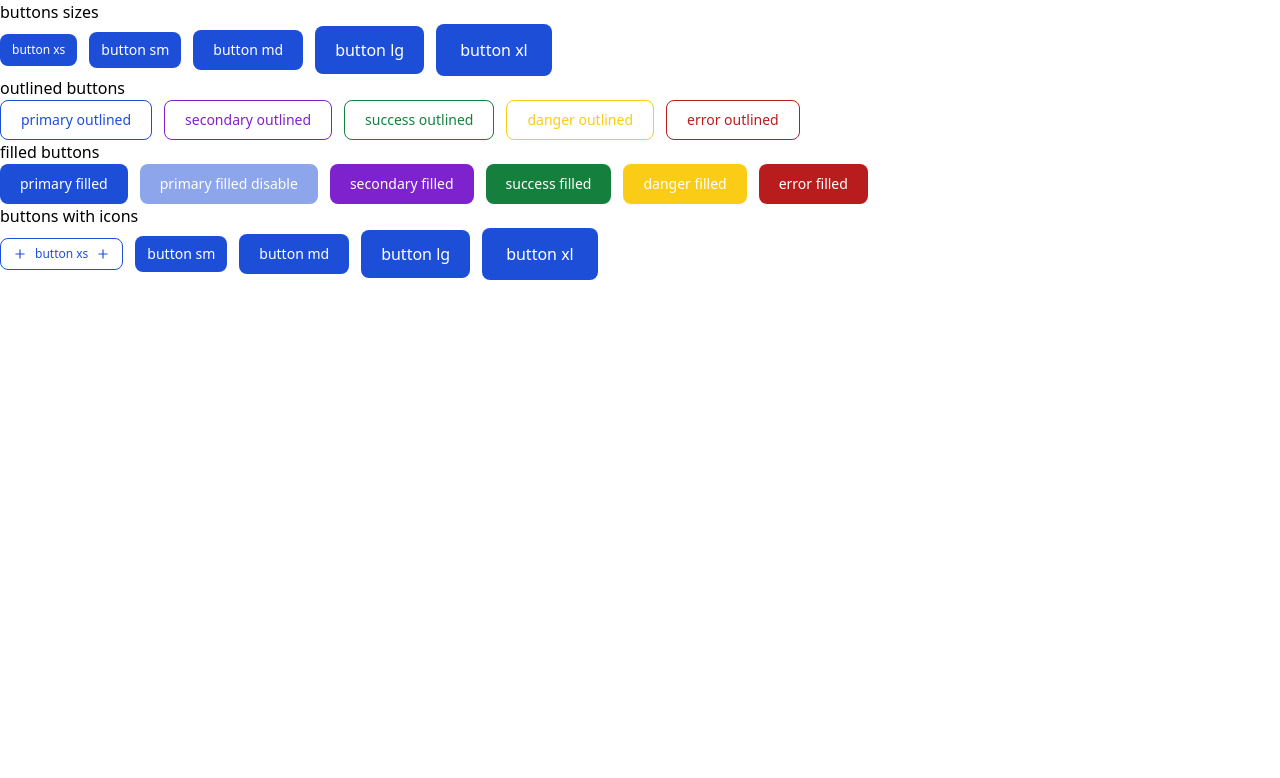
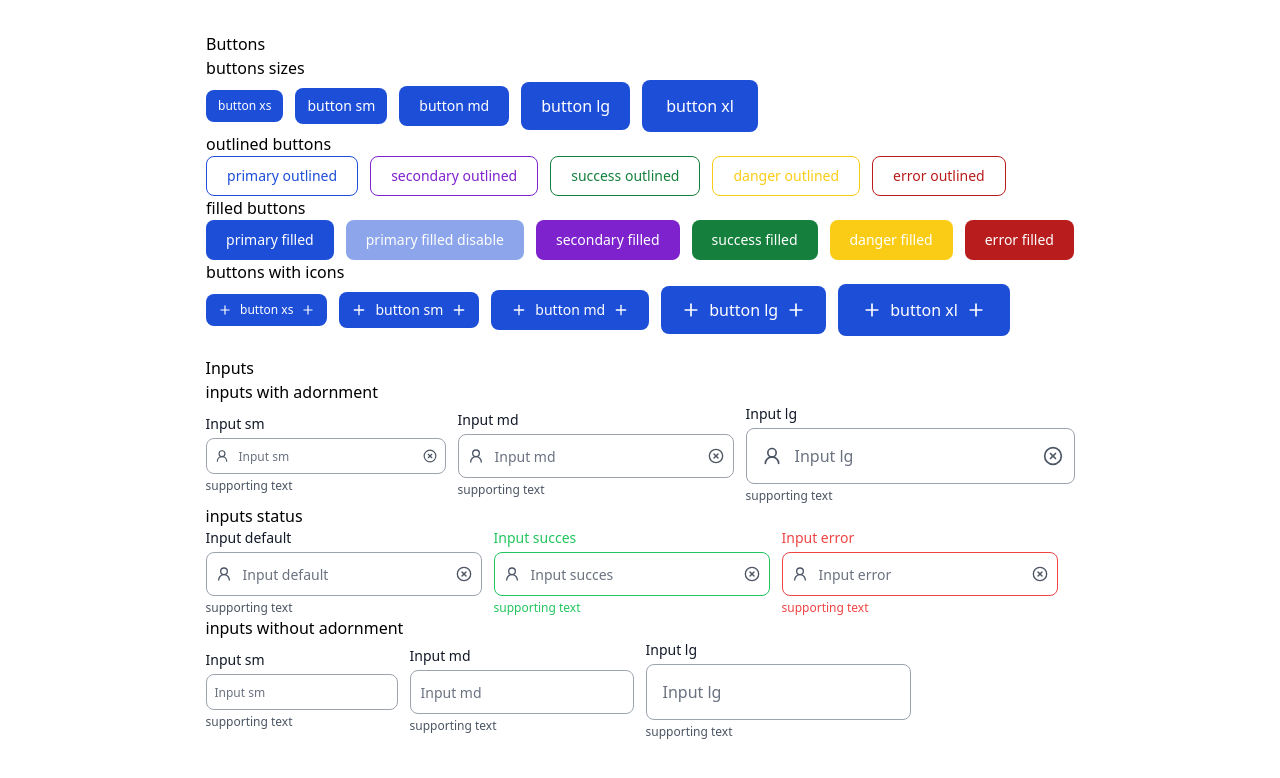
Before and after one commit to wilbernp/react-tailwind-components, a React (Vite) app: page / in a window 1280 px wide. Shown: the top 778 px of the page. Built offline with nearby package versions, Linux system fonts and the light colour scheme.

Commit message:
add icons from lucide-react library

```diff
--- a/src/App.tsx
+++ b/src/App.tsx
@@ -1,6 +1,11 @@
 import RenderButtons from './pages/RenderButtons';
+import RenderInputs from './pages/RenderInputs';
 
 export default function App() {
-  // return <RenderInputs />;
-  return <RenderButtons />;
+  return (
+    <div className="flex flex-col items-center gap-5 px-14 py-8">
+      <RenderButtons />
+      <RenderInputs />
+    </div>
+  );
 }
--- a/src/components/IconButton/IconButton.tsx
+++ b/src/components/IconButton/IconButton.tsx
@@ -5,7 +5,7 @@ type IconButtonProps = React.HTMLAttributes<HTMLButtonElement> & {
   size?: 'sm' | 'md' | 'lg';
 };
 const iconButtonVariants = cva(
-  'flex items-center justify-center rounded-full hover:bg-gray-400',
+  'flex items-center text-gray-600 justify-center rounded-full hover:bg-gray-200',
   {
     defaultVariants: {
       size: 'md',
@@ -13,8 +13,8 @@ const iconButtonVariants = cva(
     variants: {
       size: {
         sm: 'h-6 w-6',
-        md: 'h-7 w-7 p-1',
-        lg: 'h-10 w-10 p-2',
+        md: 'h-7 w-7',
+        lg: 'h-9 w-9',
       },
     },
   },
--- a/src/components/Input/InputAdornment.tsx
+++ b/src/components/Input/InputAdornment.tsx
@@ -7,11 +7,11 @@ type InputAdornamentPositions = 'left' | 'right';
 
 interface InputAdornmentProps {
   position?: InputAdornamentPositions;
-  children?: React.ReactElement;
+  children?: React.ReactNode;
 }
 
 const inputAdornmentVariants = cva(
-  'absolute flex justify-center items-center inset-y-0 my-auto cursor-text',
+  'absolute flex justify-center items-center text-gray-600 inset-y-0 my-auto cursor-text',
   {
     defaultVariants: {
       size: 'md',
@@ -25,7 +25,7 @@ const inputAdornmentVariants = cva(
       size: {
         sm: ' h-6 w-6',
         md: 'h-7 w-7',
-        lg: 'h-10 w-10',
+        lg: 'h-9 w-9',
       },
     },
   },
--- a/src/components/Input/InputBase.tsx
+++ b/src/components/Input/InputBase.tsx
@@ -4,7 +4,7 @@ import { cn } from '@/utils';
 import { IInputSizes, IInputStatus } from '@/types';
 
 const inputVariants = cva(
-  'border outline-none hover:border-gray-700 text-sm rounded-lg block focus:ring-1',
+  'border outline-none text-gray-900 placeholder-gray-500 hover:border-gray-700 text-sm rounded-lg block focus:ring-1',
   {
     variants: {
       size: {
@@ -13,12 +13,11 @@ const inputVariants = cva(
         lg: 'px-4 sm:text-base h-14',
       },
       status: {
-        default:
-          'border-gray-400 text-gray-900 focus:ring-blue-500 focus:border-blue-500',
+        default: 'border-gray-400 focus:ring-blue-500 focus:border-blue-500',
         error:
-          'border-red-500 text-red-500 focus:ring-red-500 focus:border-red-500',
+          'border-red-500 caret-red-500 focus:ring-red-500 focus:border-red-500',
         succes:
-          'border-green-500 text-green-500 focus:ring-green-500 focus:border-green-500',
+          'border-green-500 caret-green-500 focus:ring-green-500 focus:border-green-500',
       },
       paddingLeft: {
         sm: 'pl-8',
--- a/src/components/Input/InputForm.tsx
+++ b/src/components/Input/InputForm.tsx
@@ -13,8 +13,8 @@ type InputFormProps = Omit<
   size?: IInputSizes;
   status?: IInputStatus;
   fullWidth?: boolean;
-  leftAdornment?: React.ReactElement;
-  rightAdornment?: React.ReactElement;
+  leftAdornment?: React.ReactNode;
+  rightAdornment?: React.ReactNode;
   label?: string;
   supportingText?: string;
 };
@@ -24,7 +24,7 @@ const InputForm = React.forwardRef<HTMLInputElement, InputFormProps>(
     {
       className,
       size = 'md',
-      status = 'default',
+      status,
       fullWidth,
       leftAdornment,
       rightAdornment,
@@ -39,17 +39,22 @@ const InputForm = React.forwardRef<HTMLInputElement, InputFormProps>(
     return (
       <InputProvider size={size}>
         <div>
-          {label && <InputLabel htmlFor={id}>{label}</InputLabel>}
+          {label && (
+            <InputLabel status={status} htmlFor={id}>
+              {label}
+            </InputLabel>
+          )}
           <div className={inputContainerClasses}>
             {leftAdornment}
             <InputBase
-              paddingLeft={leftAdornment && size}
-              paddingRight={rightAdornment && size}
               {...restProps}
               ref={ref}
+              className={cn(className)}
               size={size}
-              className={cn(className)}
+              status={status}
               fullWidth
+              paddingLeft={leftAdornment ? size : null}
+              paddingRight={rightAdornment ? size : null}
             />
             {rightAdornment}
           </div>
--- a/src/components/Input/InputSupportingText.tsx
+++ b/src/components/Input/InputSupportingText.tsx
@@ -5,7 +5,7 @@ import { IInputStatus } from '@/types';
 const inputSupportingTextVariants = cva('text-xs block h-4 mt-1', {
   variants: {
     status: {
-      default: 'text-gray-900',
+      default: 'text-gray-600',
       error: 'text-red-500',
       succes: 'text-green-500',
     },
--- a/src/pages/RenderButtons.tsx
+++ b/src/pages/RenderButtons.tsx
@@ -4,6 +4,7 @@ import { Plus } from 'lucide-react';
 export default function RenderButtons() {
   return (
     <div>
+      <h2>Buttons</h2>
       <h3>buttons sizes</h3>
       <div className="flex items-center gap-3">
         <Button size="xs">button xs</Button>
@@ -40,17 +41,39 @@ export default function RenderButtons() {
       <h3>buttons with icons</h3>
       <div className="flex items-center gap-3">
         <Button
-          variant="outlined"
           leftIcon={<Plus className="h-3.5 w-3.5" />}
           rightIcon={<Plus className="h-3.5 w-3.5" />}
           size="xs"
         >
           button xs
         </Button>
-        <Button size="sm">button sm</Button>
-        <Button>button md</Button>
-        <Button size="lg">button lg</Button>
-        <Button size="xl">button xl</Button>
+        <Button
+          leftIcon={<Plus className="h-4 w-4" />}
+          rightIcon={<Plus className="h-4 w-4" />}
+          size="sm"
+        >
+          button sm
+        </Button>
+        <Button
+          leftIcon={<Plus className="h-4 w-4" />}
+          rightIcon={<Plus className="h-4 w-4" />}
+        >
+          button md
+        </Button>
+        <Button
+          leftIcon={<Plus className="h-5 w-5" />}
+          rightIcon={<Plus className="h-5 w-5" />}
+          size="lg"
+        >
+          button lg
+        </Button>
+        <Button
+          leftIcon={<Plus className="h-5 w-5" />}
+          rightIcon={<Plus className="h-5 w-5" />}
+          size="xl"
+        >
+          button xl
+        </Button>
       </div>
     </div>
   );
--- a/src/pages/RenderInputs.tsx
+++ b/src/pages/RenderInputs.tsx
@@ -1,27 +1,28 @@
 import { IconButton } from '@/components/IconButton';
 import { InputAdornment, InputForm } from '@/components/Input';
+import { User2, XCircle } from 'lucide-react';
 
 export default function RenderInputs() {
   return (
     <div>
-      <h3>inputs with button icon</h3>
+      <h2>Inputs</h2>
+      <h3>inputs with adornment</h3>
+      <div className="flex items-center gap-3">
         <InputForm
-        label="Input lg"
+          label="Input sm"
+          placeholder="Input sm"
           supportingText="supporting text"
-        id="input-lg"
-        placeholder="Input lg"
-        size="lg"
+          id="input-sm"
+          size="sm"
           leftAdornment={
             <InputAdornment position="left">
-            <IconButton size="lg">
-              <div className="h-6 w-6 rounded-full bg-gray-700"></div>
-            </IconButton>
+              <User2 className="h-3.5 w-3.5" />
             </InputAdornment>
           }
           rightAdornment={
             <InputAdornment>
-            <IconButton size="lg">
-              <div className="h-6 w-6 rounded-full bg-gray-700"></div>
+              <IconButton size="sm">
+                <XCircle className="h-3.5 w-3.5" />
               </IconButton>
             </InputAdornment>
           }
@@ -29,90 +30,129 @@ export default function RenderInputs() {
         <InputForm
           fullWidth
           label="Input md"
+          supportingText="supporting text"
+          placeholder="Input md"
           id="input-md"
-        placeholder="Input md"
           leftAdornment={
             <InputAdornment position="left">
-            <IconButton>
-              <div className="h-4 w-4 rounded-full bg-gray-700"></div>
-            </IconButton>
+              <User2 className="h-4 w-4" />
             </InputAdornment>
           }
           rightAdornment={
             <InputAdornment>
               <IconButton>
-              <div className="h-4 w-4 rounded-full bg-gray-700"></div>
+                <XCircle className="h-4 w-4" />
               </IconButton>
             </InputAdornment>
           }
         />
 
         <InputForm
-        label="Input sm"
-        id="input-sm"
-        placeholder="Input sm"
-        size="sm"
+          label="Input lg"
+          placeholder="Input lg"
+          supportingText="supporting text"
+          id="input-lg"
+          size="lg"
           leftAdornment={
             <InputAdornment position="left">
-            <IconButton size="sm">
-              <div className="h-3.5 w-3.5 rounded-full bg-gray-700"></div>
-            </IconButton>
+              <InputAdornment position="left">
+                <User2 className="h-5 w-5" />
+              </InputAdornment>
             </InputAdornment>
           }
           rightAdornment={
             <InputAdornment>
-            <IconButton size="sm">
-              <div className="h-3.5 w-3.5 rounded-full bg-gray-700"></div>
+              <IconButton size="lg">
+                <XCircle className="h-5 w-5" />
               </IconButton>
             </InputAdornment>
           }
         />
-
-      <h3>inputs without button icon</h3>
-
+      </div>
+      <h3>inputs status</h3>
+      <div className="flex items-center gap-3">
         <InputForm
-        placeholder="Input lg"
-        size="lg"
+          label="Input default"
+          supportingText="supporting text"
+          placeholder="Input default"
+          id="input-default"
           leftAdornment={
             <InputAdornment position="left">
-            <div className="h-6 w-6 rounded-full bg-gray-700"></div>
+              <User2 className="h-4 w-4" />
             </InputAdornment>
           }
           rightAdornment={
             <InputAdornment>
-            <div className="h-6 w-6 rounded-full bg-gray-700"></div>
+              <IconButton>
+                <XCircle className="h-4 w-4" />
+              </IconButton>
             </InputAdornment>
           }
         />
         <InputForm
-        placeholder="Input md"
+          label="Input succes"
+          supportingText="supporting text"
+          placeholder="Input succes"
+          id="input-succes"
+          status="succes"
           leftAdornment={
             <InputAdornment position="left">
-            <div className="h-4 w-4 rounded-full bg-gray-700"></div>
+              <User2 className="h-4 w-4" />
             </InputAdornment>
           }
           rightAdornment={
             <InputAdornment>
-            <div className="h-4 w-4 rounded-full bg-gray-700"></div>
+              <IconButton>
+                <XCircle className="h-4 w-4" />
+              </IconButton>
             </InputAdornment>
           }
         />
-
         <InputForm
-        placeholder="Input sm"
-        size="sm"
+          label="Input error"
+          supportingText="supporting text"
+          placeholder="Input error"
+          id="input-error"
+          status="error"
           leftAdornment={
             <InputAdornment position="left">
-            <div className="h-3.5 w-3.5 rounded-full bg-gray-700"></div>
+              <User2 className="h-4 w-4" />
             </InputAdornment>
           }
           rightAdornment={
             <InputAdornment>
-            <div className="h-3.5 w-3.5 rounded-full bg-gray-700"></div>
+              <IconButton>
+                <XCircle className="h-4 w-4" />
+              </IconButton>
             </InputAdornment>
           }
         />
-      <InputForm placeholder="Input sm" size="sm" />
+      </div>
+      <h3>inputs without adornment</h3>
+      <div className="flex items-center gap-3">
+        <InputForm
+          label="Input sm"
+          placeholder="Input sm"
+          supportingText="supporting text"
+          id="input-sm-without-adornment"
+          size="sm"
+        />
+        <InputForm
+          fullWidth
+          label="Input md"
+          supportingText="supporting text"
+          placeholder="Input md"
+          id="input-md-without-adornment"
+        />
+
+        <InputForm
+          label="Input lg"
+          placeholder="Input lg"
+          supportingText="supporting text"
+          id="input-lg-without-adornment"
+          size="lg"
+        />
+      </div>
     </div>
   );
 }
```
Lines whose indentation alone changed are shown as unchanged.
